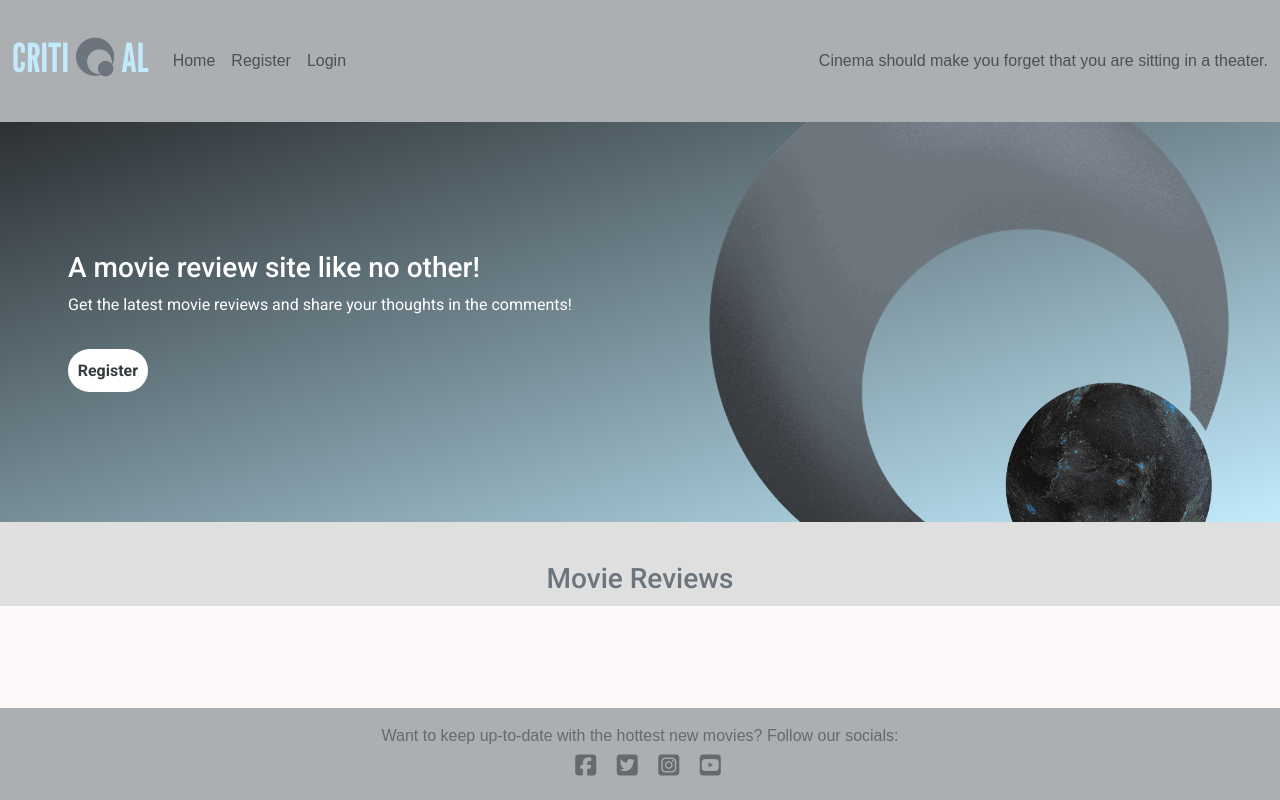
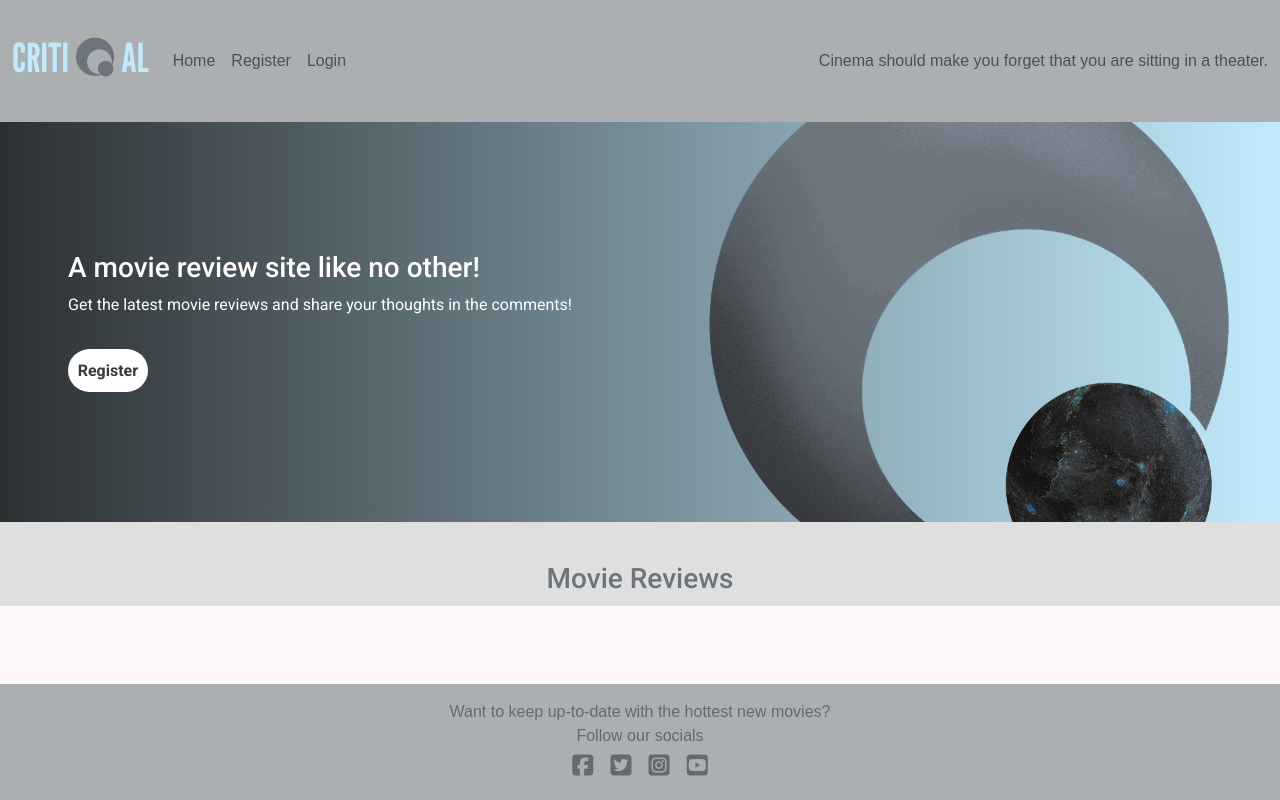
Before and after one commit to reececilon/critiqal-p4, a Django app: page / in a window 1280 px wide. Run offline with Django 3.2, Linux system fonts and the light colour scheme; data that the repository does not hold is empty; some libraries are stand-ins or nearby versions.

Commit message:
Amend styling on index page

```diff
--- a/static/css/style.css
+++ b/static/css/style.css
@@ -202,6 +202,7 @@ body {
 .s-link{
     color: #666A6C;
     font-size: 1.5rem;
+    margin: 0.4rem;
 }
 
 .s-link:hover{
@@ -219,7 +220,7 @@ body {
     height: 400px;
     margin-top: 0;
     overflow: auto; */
-    background-image: linear-gradient(to bottom right, #2C3033, #C1EBFC);
+    background-image: linear-gradient(to right, #2C3033, #C1EBFC);
     height: 25rem;
     margin-top: 0;
     display: flex;
@@ -475,7 +476,9 @@ body {
 }
 
 .pagination{
-    margin-top: 1.5rem;
+    padding: 1.5rem 0;
+    margin: 0;
+    background-color: #DFDFDF;
 }
 
 .pagination > li{
@@ -648,7 +651,7 @@ body {
 /* For screen sizes smaller than 1001px */
 @media only screen and (max-width: 1001px) {
     .main-section{
-        background-image: linear-gradient(to bottom right, #2C3033, #C1EBFC);
+        /* background-image: linear-gradient(to bottom, #2C3033, #C1EBFC); */
         height: 400px;
         margin-top: 0;
         overflow: auto;
--- a/templates/base.html
+++ b/templates/base.html
@@ -84,12 +84,13 @@
 
     <!-- Footer -->
     <footer class="footer mt-auto py-3 bg-light-grey">
-        <p class="m-0 text-center mid-grey">Want to keep up-to-date with the hottest new movies? Follow our socials:</p>
+        <p class="m-0 text-center mid-grey">Want to keep up-to-date with the hottest new movies?</p>
+        <p class="m-0 text-center mid-grey">Follow our socials</p>
         <div class="socials">
-            <a href="https://www.facebook.com/" class="s-link" target="_blank" aria-label="Find us on facebook" rel="noopener"><i class="fab fa-facebook-square ms-3"></i></a>
-            <a href="https://twitter.com/" class="s-link" target="_blank" aria-label="Find us on twitter" rel="noopener"><i class="fab fa-twitter-square ms-3"></i></a>
-            <a href="https://www.instagram.com/" class="s-link" target="_blank" aria-label="Find us on instagram" rel="noopener"><i class="fab fa-instagram-square ms-3"></i></a>
-            <a href="https://youtube.com/" class="s-link" target="_blank" aria-label="Find us on youtube" rel="noopener"><i class="fab fa-youtube-square ms-3"></i></a>
+            <a href="https://www.facebook.com/" class="s-link" target="_blank" aria-label="Find us on facebook" rel="noopener"><i class="fab fa-facebook-square"></i></a>
+            <a href="https://twitter.com/" class="s-link" target="_blank" aria-label="Find us on twitter" rel="noopener"><i class="fab fa-twitter-square"></i></a>
+            <a href="https://www.instagram.com/" class="s-link" target="_blank" aria-label="Find us on instagram" rel="noopener"><i class="fab fa-instagram-square"></i></a>
+            <a href="https://youtube.com/" class="s-link" target="_blank" aria-label="Find us on youtube" rel="noopener"><i class="fab fa-youtube-square"></i></a>
         </div>
     </footer>
     <!-- <script src="{% static 'js/script.js' %}"></script> -->
```
